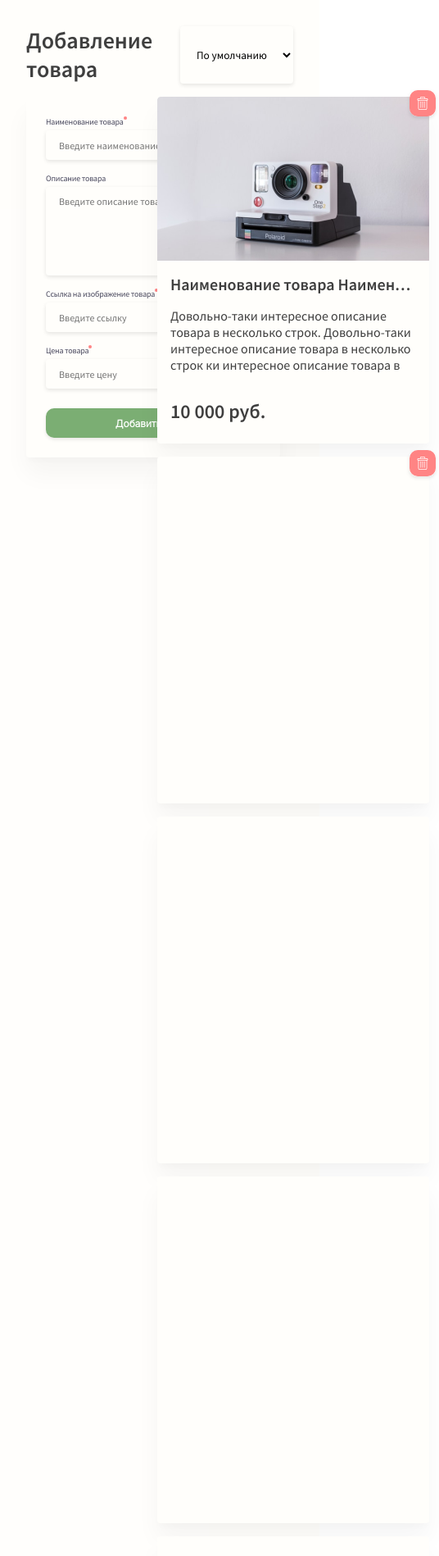
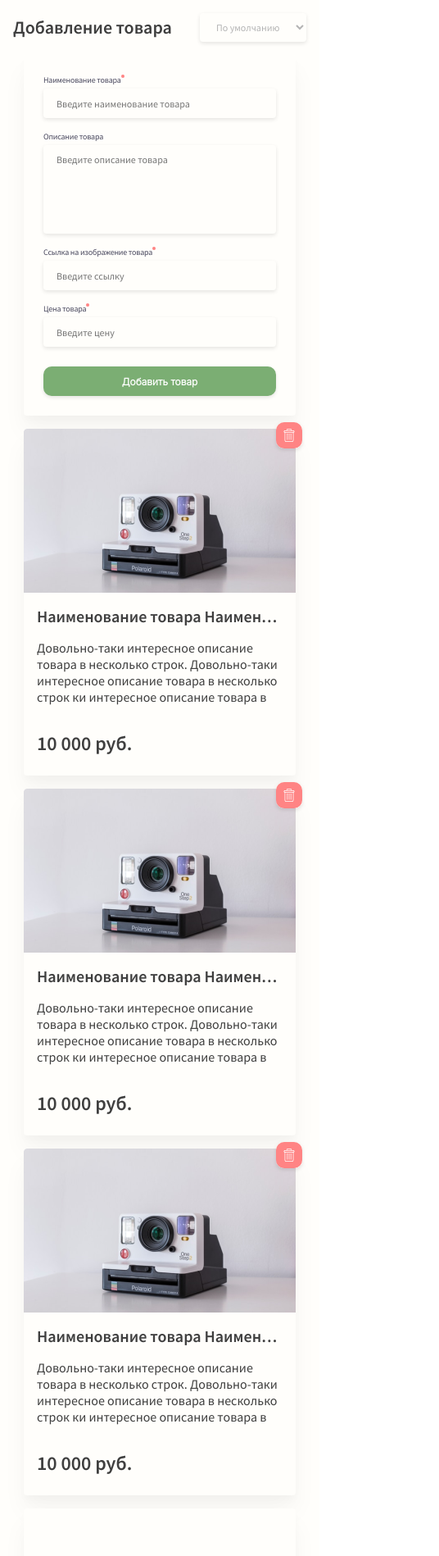
Before and after one commit to byglebb/vue-test-project, a Vue app: page / in a window 390 px wide. Shown: the top 1898 px of the page at 82% size, 536 px wide, since content can reach past the window. Built offline with nearby package versions, Linux system fonts and the light colour scheme.

Commit message:
layout finished. Adaptive completed

```diff
--- a/src/components/AddBar.vue
+++ b/src/components/AddBar.vue
@@ -35,8 +35,6 @@
 
 <style scoped>
 .addbar {
-  /* display: flex;
-  flex-direction: column; */
   padding: 24px;
   width: 332px;
   height: 440px;
@@ -45,9 +43,6 @@
   background: #FFFEFB;
   box-shadow: 0px 20px 30px rgba(0, 0, 0, 0.04), 0px 6px 10px rgba(0, 0, 0, 0.02);
   border-radius: 4px;
-
-  position: sticky;
-  top: 24px;
 }
 
 .addbar__form {
@@ -147,4 +142,19 @@
 .addbar__button_disabled:hover {
   opacity: 1;
 }
+
+@media (min-width: 766px) {
+  .addbar {
+    position: sticky;
+    top: 24px;
+  }
+}
+
+@media (max-width: 766px) {
+  .addbar {
+    margin-bottom: 16px;
+    margin-left: auto;
+    margin-right: auto;
+  }
+}
 </style>
--- a/src/components/App.vue
+++ b/src/components/App.vue
@@ -55,4 +55,10 @@ export default {
   margin: 0 auto;
   /* border: 1px solid red; */
 }
+
+@media (max-width: 766px) {
+  .body {
+    padding: 16px;
+  }
+}
 </style>
--- a/src/components/CardElements.vue
+++ b/src/components/CardElements.vue
@@ -1,7 +1,7 @@
 <template>
   <section class="elements">
     <article class="element">
-      <button class="element__delete-button"></button>
+      <button class="element__delete-button" type="button"></button>
       <img class="element__image" src="../images/Picture.png">
       <div class="element__description-container">
         <h2 class="element__name">Наименование товара Наименование товара</h2>
@@ -11,11 +11,31 @@
         <p class="element__price">10 000 руб.</p>
       </div>
     </article>
+
     <article class="element">
-      <button class="element__delete-button"></button>
+      <button class="element__delete-button" type="button"></button>
+      <img class="element__image" src="../images/Picture.png">
+      <div class="element__description-container">
+        <h2 class="element__name">Наименование товара Наименование товара</h2>
+        <p class="element__description">Довольно-таки интересное описание товара в несколько строк. Довольно-таки
+          интересное описание товара в несколько строк ки интересное описание товара в несколько строк. Довольно-таки
+          интересное</p>
+        <p class="element__price">10 000 руб.</p>
+      </div>
     </article>
+
     <article class="element">
+      <button class="element__delete-button" type="button"></button>
+      <img class="element__image" src="../images/Picture.png">
+      <div class="element__description-container">
+        <h2 class="element__name">Наименование товара Наименование товара</h2>
+        <p class="element__description">Довольно-таки интересное описание товара в несколько строк. Довольно-таки
+          интересное описание товара в несколько строк ки интересное описание товара в несколько строк. Довольно-таки
+          интересное</p>
+        <p class="element__price">10 000 руб.</p>
+      </div>
     </article>
+
     <article class="element">
     </article>
     <article class="element">
@@ -43,6 +63,7 @@
 
 <style>
 .elements {
+  min-width: 332px;
   display: grid;
   margin-left: auto;
   margin-right: auto;
--- a/src/components/Footer.vue
+++ b/src/components/Footer.vue
@@ -10,10 +10,8 @@
 
 <style scoped>
 .footer {
-  /* border: 1px solid peru; */
   margin-left: auto;
   margin-right: auto;
-  /* max-width: calc(100% - 400px); */
   margin-top: 40px;
   font-family: 'Source Sans Pro';
   font-style: normal;
--- a/src/components/MainContent.vue
+++ b/src/components/MainContent.vue
@@ -26,8 +26,15 @@ export default {
 
 <style scoped>
 .content {
+  max-width: 100%;
   display: flex;
   /* border: 1px solid red; */
   margin-top: 16px;
 }
+
+@media (max-width: 766px) {
+  .content {
+    flex-direction: column;
+  }
+}
 </style>
--- a/src/components/MainHeader.vue
+++ b/src/components/MainHeader.vue
@@ -3,8 +3,8 @@
     <h2 class="header__title">Добавление товара</h2>
     <select class="header__select">
       <option class="header__option">По умолчанию</option>
-      <!-- <option class="header__option">По возрастанию цены</option>
-      <option class="header__option">По убыванию цены</option> -->
+      <option class="header__option">По цене min</option>
+      <option class="header__option">По цене max</option>
     </select>
   </header>
 </template>
@@ -13,7 +13,7 @@
 export default {
   components: {
 
-},
+  },
   data() {
     return {
 
@@ -43,17 +43,28 @@ export default {
   background: #FFFEFB;
   box-shadow: 0px 2px 5px rgba(0, 0, 0, 0.1);
   border-radius: 4px;
-  /* padding-top: 10px;
-  padding-bottom: 10px;
+  /* padding-top: 9px;
+  padding-bottom: 9px;
   padding-left: 16px; */
-  padding: 10px 16px;
+  padding: 9px 16px;
   border: none;
-}
-
-.header__option {
+  font-family: 'Source Sans Pro';
   font-style: normal;
   font-weight: 400;
   font-size: 12px;
   line-height: 15px;
+  color: #B4B4B4;
+}
+
+.header__option {}
+
+@media (max-width: 766px) {
+  .header__title {
+    font-style: normal;
+    font-weight: 600;
+    font-size: 22px;
+    line-height: 35px;
+    color: #3F3F3F;
+  }
 }
 </style>
```
